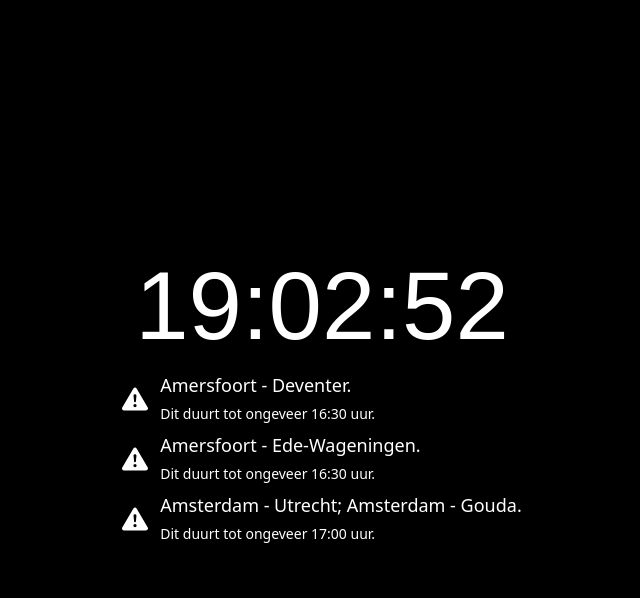
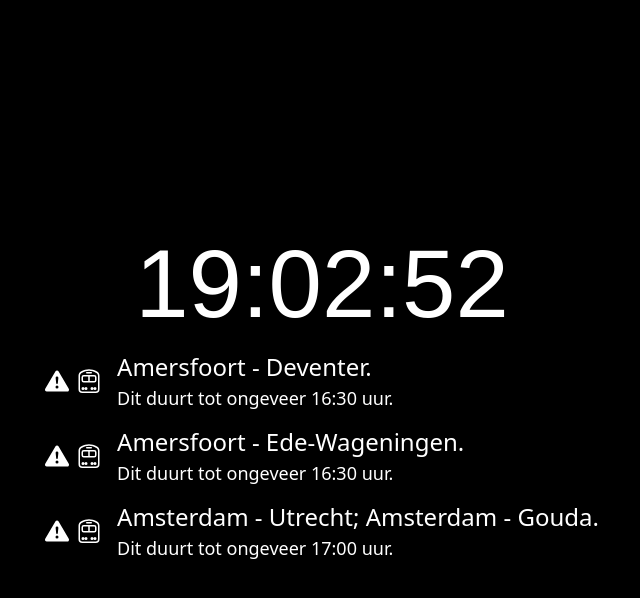
Before and after one commit to stenterstal/projector-mqtt, a Flask app: page /display in a window 1280 px wide. Shown: the top 598 px of the page, without its empty margins (318-958 px from the left). Run offline with Flask 3, Linux system fonts and the light colour scheme; parts of the project's set-up code (start-up, migrations or seed data) failed here and were passed over; some libraries are stand-ins or nearby versions.

Commit message:
Notification container

```diff
--- /dev/null
+++ b/dashboard/static/js/display.js
@@ -0,0 +1,49 @@
+function clearNotifications(){
+    // Clear all previous disruptions
+    $('#notifications').empty()
+}
+
+function addNotification(title, subtitle, icontype=null){
+    // Construct element
+    let containerElement = $('<div class="notification">')
+    // Text
+    let textElement = $('<div class="text">')
+    textElement.append($('<p>').text(title))
+    textElement.append($('<span>').text(subtitle))
+    // Icon
+    let iconElement = getIcon(icontype)
+
+    // Append to container
+    containerElement.append(iconElement)
+    containerElement.append(textElement)
+
+    // Append to container
+    $('#notifications').append(containerElement)
+}
+
+function getIcon(icontype=null){
+    let containerElement = $('<div class="icon-container">')
+    switch (icontype){
+        case 'disruption':
+            // Triangle exclamation (https://icons.getbootstrap.com/icons/exclamation-triangle-fill/)
+            containerElement.append(
+                $('<svg xmlns="http://www.w3.org/2000/svg" width="16" height="16" fill="currentColor" class="bi bi-exclamation-triangle-fill" viewBox="0 0 16 16">\n' +
+                  '<path d="M8.982 1.566a1.13 1.13 0 0 0-1.96 0L.165 13.233c-.457.778.091 1.767.98 1.767h13.713c.889 0 1.438-.99.98-1.767zM8 5c.535 0 .954.462.9.995l-.35 3.507a.552.552 0 0 1-1.1 0L7.1 5.995A.905.905 0 0 1 8 5m.002 6a1 1 0 1 1 0 2 1 1 0 0 1 0-2"/>\n' +
+                '</svg>'))
+            // Train (https://icons.getbootstrap.com/icons/train-front/)
+            containerElement.append(
+                $('<svg xmlns="http://www.w3.org/2000/svg" width="16" height="16" fill="currentColor" class="bi bi-train-front" viewBox="0 0 16 16">\n' +
+                    '<path d="M5.621 1.485c1.815-.454 2.943-.454 4.758 0 .784.196 1.743.673 2.527 1.119.688.39 1.094 1.148 1.094 1.979V13.5a1.5 1.5 0 0 1-1.5 1.5h-9A1.5 1.5 0 0 1 2 13.5V4.583c0-.831.406-1.588 1.094-1.98.784-.445 1.744-.922 2.527-1.118m5-.97C8.647.02 7.353.02 5.38.515c-.924.23-1.982.766-2.78 1.22C1.566 2.322 1 3.432 1 4.582V13.5A2.5 2.5 0 0 0 3.5 16h9a2.5 2.5 0 0 0 2.5-2.5V4.583c0-1.15-.565-2.26-1.6-2.849-.797-.453-1.855-.988-2.779-1.22ZM5 13a1 1 0 1 1-2 0 1 1 0 0 1 2 0m0 0a1 1 0 1 1 2 0 1 1 0 0 1-2 0m7 1a1 1 0 1 0-1-1 1 1 0 1 0-2 0 1 1 0 0 0 2 0 1 1 0 0 0 1 1M4.5 5a.5.5 0 0 0-.5.5v2a.5.5 0 0 0 .5.5h3V5zm4 0v3h3a.5.5 0 0 0 .5-.5v-2a.5.5 0 0 0-.5-.5zM3 5.5A1.5 1.5 0 0 1 4.5 4h7A1.5 1.5 0 0 1 13 5.5v2A1.5 1.5 0 0 1 11.5 9h-7A1.5 1.5 0 0 1 3 7.5zM6.5 2a.5.5 0 0 0 0 1h3a.5.5 0 0 0 0-1z"/>\n' +
+                '</svg>'))
+            break
+        default:
+            // Info icon (https://icons.getbootstrap.com/icons/info-circle/)
+            containerElement.append(
+                $('<svg xmlns="http://www.w3.org/2000/svg" width="16" height="16" fill="currentColor" class="bi bi-info-circle" viewBox="0 0 16 16">\n' +
+                  '<path d="M8 15A7 7 0 1 1 8 1a7 7 0 0 1 0 14m0 1A8 8 0 1 0 8 0a8 8 0 0 0 0 16"/>\n' +
+                  '<path d="m8.93 6.588-2.29.287-.082.38.45.083c.294.07.352.176.288.469l-.738 3.468c-.194.897.105 1.319.808 1.319.545 0 1.178-.252 1.465-.598l.088-.416c-.2.176-.492.246-.686.246-.275 0-.375-.193-.304-.533zM9 4.5a1 1 0 1 1-2 0 1 1 0 0 1 2 0"/>\n' +
+                '</svg>'))
+            break
+    }
+    return containerElement
+}
--- a/dashboard/static/js/ns_api.js
+++ b/dashboard/static/js/ns_api.js
@@ -10,8 +10,8 @@ function getDisruption(fromStationCode){
             'Ocp-Apim-Subscription-Key': ''
         },
         success: function (disruptions){
-            console.log(disruptions)
-            updateView(disruptions)
+            // console.log(disruptions)
+            addDisruption(disruptions)
         }
     })
 }
@@ -24,33 +24,13 @@ function getDisruption(fromStationCode){
 //     })
 // }
 
-function updateView(disruptions){
-    // Clear all previous disruptions
-    $('#disruptions').empty()
+function addDisruption(disruptions){
     // Add a view for each disruption
     $.each(disruptions, function (key, disruption) {
         if(disruption.type === "DISRUPTION" && disruption.isActive){
-            addDisruptionView(disruption)
+            var title = disruption.title
+            var expectedDuration = disruption.expectedDuration.description
+            addNotification(title, expectedDuration, 'disruption')
         }
     })
 }
-
-function addDisruptionView(disruption){
-    var title = disruption.title
-    var expectedDuration = disruption.expectedDuration.description
-
-    // Construct element
-    var containerElement = $('<div class="disruption">')
-    // Exclamation icon (https://icons.getbootstrap.com/icons/exclamation-triangle-fill/)
-    var iconElement = $('<svg xmlns="http://www.w3.org/2000/svg" width="26" height="26" fill="currentColor" class="bi bi-exclamation-triangle-fill" viewBox="0 0 16 16">\n<path d="M8.982 1.566a1.13 1.13 0 0 0-1.96 0L.165 13.233c-.457.778.091 1.767.98 1.767h13.713c.889 0 1.438-.99.98-1.767zM8 5c.535 0 .954.462.9.995l-.35 3.507a.552.552 0 0 1-1.1 0L7.1 5.995A.905.905 0 0 1 8 5m.002 6a1 1 0 1 1 0 2 1 1 0 0 1 0-2"/>\n</svg>')
-    var textElement = $('<p>').html(
-        title +
-        '<br>' +
-        '<span>' + expectedDuration + '</span>'
-    )
-    containerElement.append(iconElement)
-    containerElement.append(textElement)
-
-    // Add to container
-    $('#disruptions').append(containerElement)
-}
--- a/dashboard/static/styles/display.css
+++ b/dashboard/static/styles/display.css
@@ -2,7 +2,6 @@ html, body {
     background-color: #000 !important;
     height: 100%;
     color: #ffffff !important;
-    cursor: none !important;
 }
 
 h1 {
@@ -12,16 +11,26 @@ h1 {
     margin: 0;
 }
 
-.disruption {
+.notification {
     display: flex;
     align-items: center;
-    margin-bottom: 6px;
-    font-size: 18px;
-    p {
-        margin-bottom: 0;
-        margin-left: 12px;
+    margin-bottom: 12px;
+    .icon-container {
+        display: flex;
+        gap: 8px;
+        svg {
+            width: 24px;
+            height: 24px;
+        }
+    }
+    .text {
+        margin-left: 16px;
+        p {
+            font-size: 24px;
+            margin-bottom: 0;
+        }
         span {
-            font-size: 14px
+            font-size: 18px
         }
     }
 }
--- a/dashboard/templates/display.html
+++ b/dashboard/templates/display.html
@@ -9,13 +9,12 @@
 <body>
     <div class="h-100 d-flex align-items-center justify-content-center flex-column">
         <h1 id="time">Time</h1>
-        <div id="disruptions">
-
-        </div>
+        <div id="notifications"></div>
     </div>
 
     <script src="{{ url_for('static',filename='js/jquery.min.js') }}" crossorigin="anonymous"></script>
     <script src="{{ url_for('static',filename='js/clock.js') }}" crossorigin="anonymous"></script>
     <script src="{{ url_for('static',filename='js/ns_api.js') }}" crossorigin="anonymous"></script>
+    <script src="{{ url_for('static',filename='js/display.js') }}" crossorigin="anonymous"></script>
 </body>
 </html>
```
